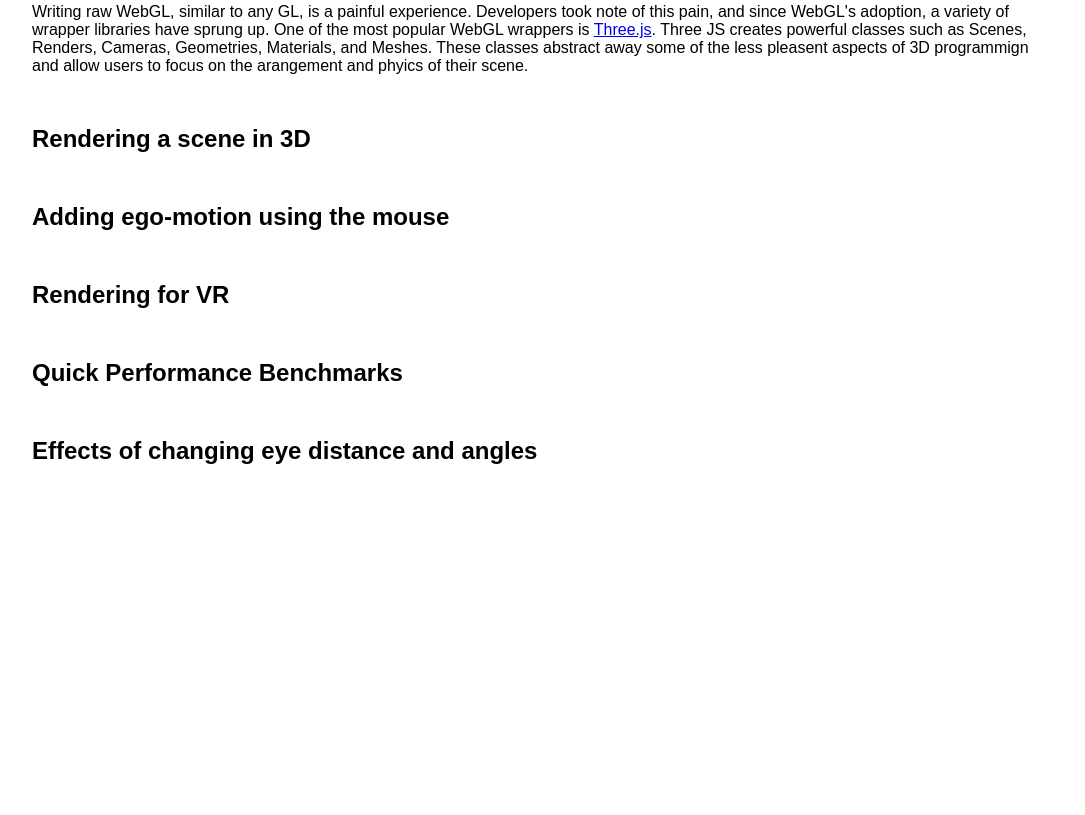
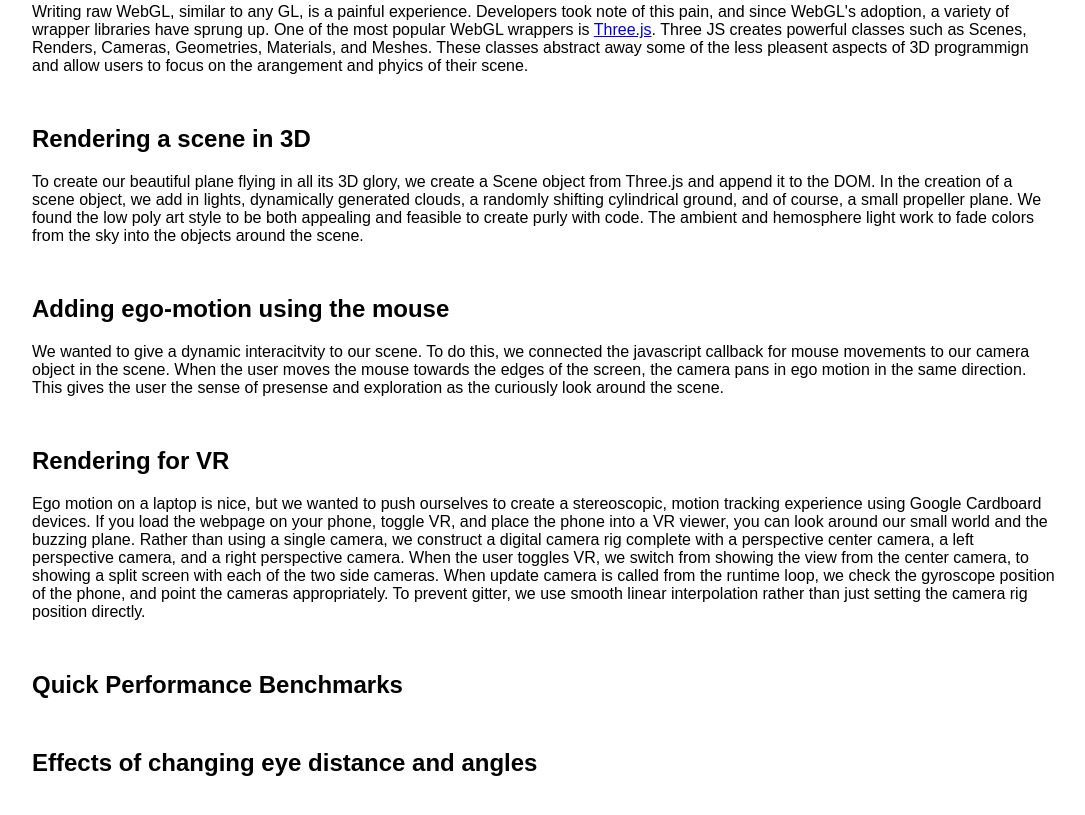
Before and after one commit to tomasreimers/webgl-vr-demo, a website: page app/about.html in a window 1280 px wide. Shown: the part 839-1654 px from the top of the page, without its empty margins (96-1181 px from the left). Before the commit the page ends 1404 px from the top, so only its background shows below. Drawn offline with nearby package versions, Linux system fonts and the light colour scheme; files that its build step writes are made by us from their sources; files whose address does not match are found by name; a web font is replaced by a local one.

Commit message:
Most of the writeup is finished now

```diff
--- a/app/about.html
+++ b/app/about.html
@@ -86,14 +86,40 @@
 
     <h2>Rendering a scene in 3D</h2>
     <p>
+        To create our beautiful plane flying in all its 3D glory, we create a
+        Scene object from Three.js and append it to the DOM. In the creation of
+        a scene object, we add in lights, dynamically generated clouds, a
+        randomly shifting cylindrical ground, and of course, a small propeller
+        plane. We found the low poly art style to be both appealing and
+        feasible to create purly with code. The ambient and hemosphere light
+        work to fade colors from the sky into the objects around the scene.
     </p>
 
     <h2>Adding ego-motion using the mouse</h2>
     <p>
+        We wanted to give a dynamic interacitvity to our scene. To do this, we
+        connected the javascript callback for mouse movements to our camera
+        object in the scene. When the user moves the mouse towards the edges of
+        the screen, the camera pans in ego motion in the same direction. This
+        gives the user the sense of presense and exploration as the curiously
+        look around the scene.
     </p>
 
     <h2>Rendering for VR</h2>
     <p>
+        Ego motion on a laptop is nice, but we wanted to push ourselves to
+        create a stereoscopic, motion tracking experience using Google Cardboard
+        devices. If you load the webpage on your phone, toggle VR, and place
+        the phone into a VR viewer, you can look around our small world and
+        the buzzing plane. Rather than using a single camera, we construct a
+        digital camera rig complete with a perspective center camera, a left
+        perspective camera, and a right perspective camera. When the user
+        toggles VR, we switch from showing the view from the center camera,
+        to showing a split screen with each of the two side cameras. When update
+        camera is called from the runtime loop, we check the gyroscope position
+        of the phone, and point the cameras appropriately. To prevent gitter, we
+        use smooth linear interpolation rather than just setting the camera rig
+        position directly.
     </p>
 
     <h2>Quick Performance Benchmarks</h2>
```
